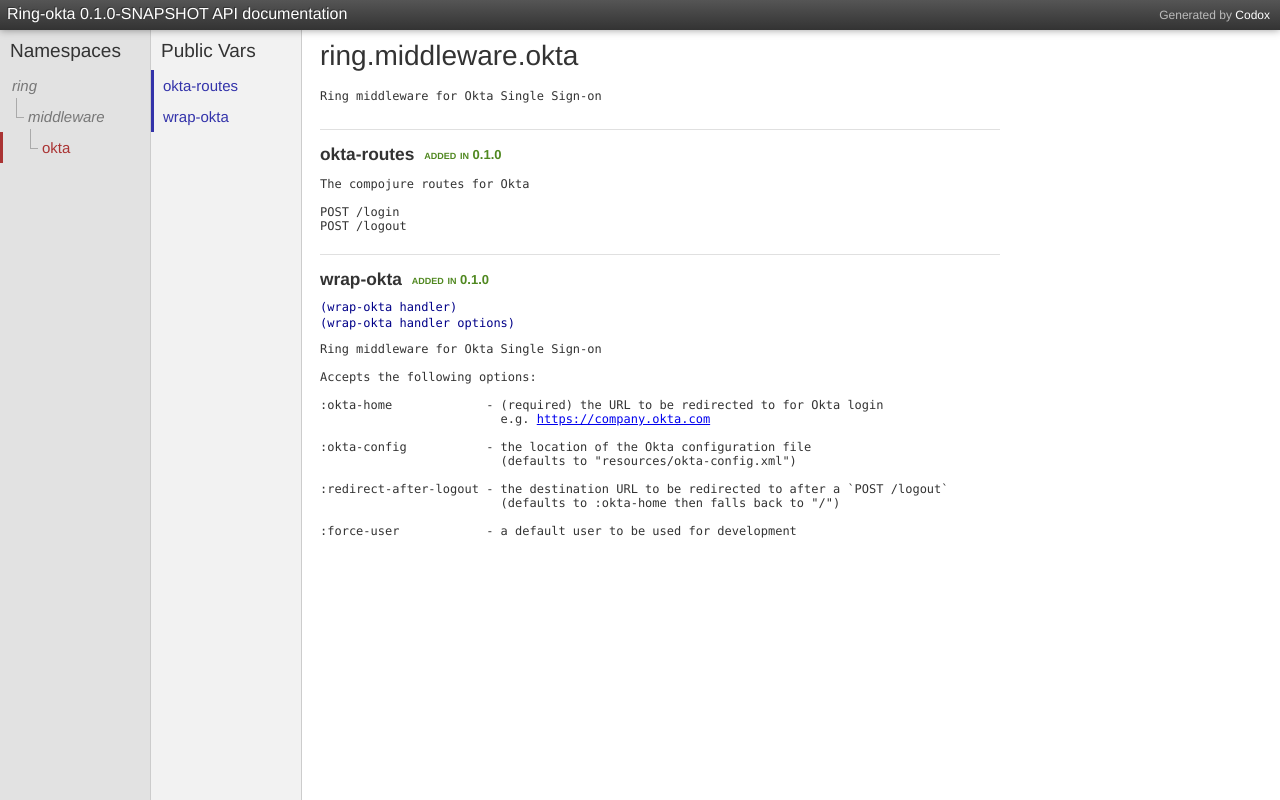
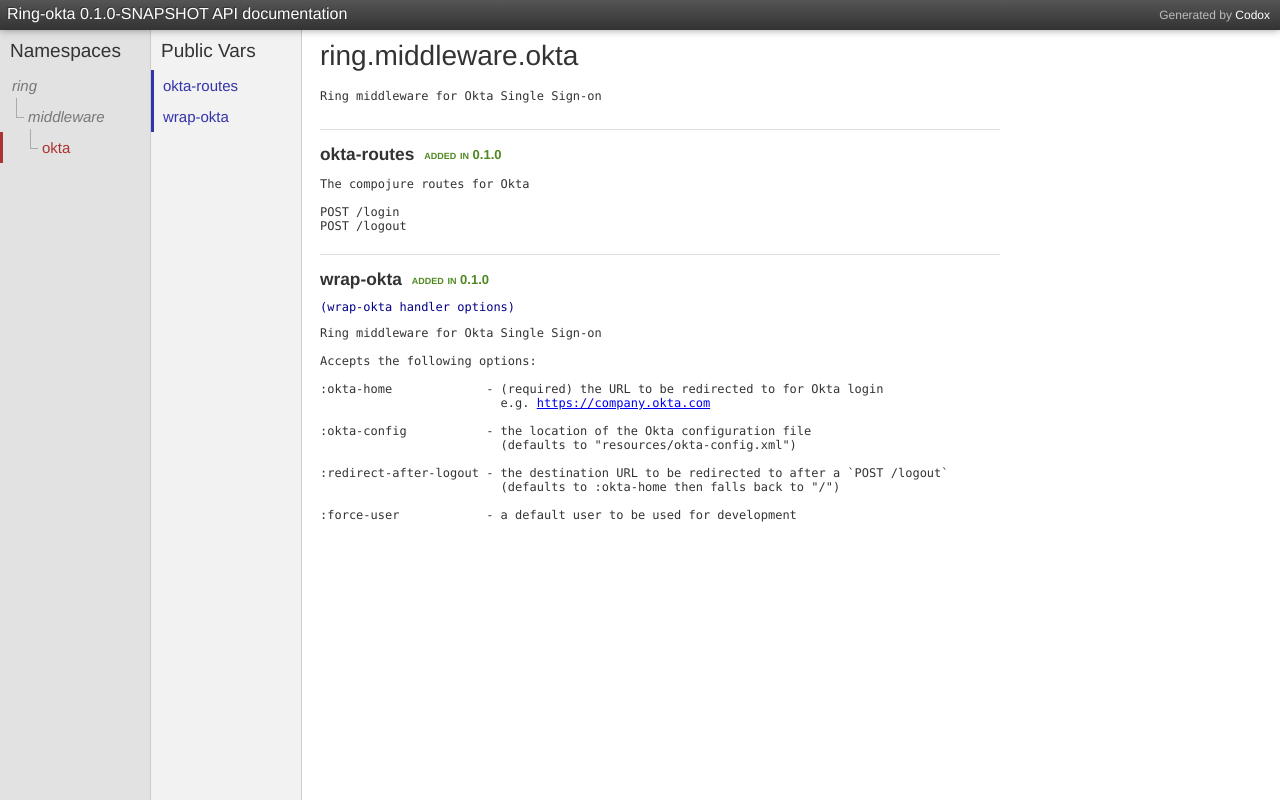
Before and after one commit to Hendrick/ring-okta, a plain HTML site: page doc/ring.middleware.okta.html in a window 1280 px wide. Drawn offline with Linux system fonts and the light colour scheme.

Commit message:
options are a required argument

```diff
--- a/doc/ring.middleware.okta.html
+++ b/doc/ring.middleware.okta.html
@@ -3,7 +3,7 @@
 </pre></div><div class="public anchor" id="var-okta-routes"><h3>okta-routes</h3><h4 class="added">added in 0.1.0</h4><div class="usage"></div><div class="doc"><pre class="plaintext">The compojure routes for Okta
 
 POST /login
-POST /logout</pre></div></div><div class="public anchor" id="var-wrap-okta"><h3>wrap-okta</h3><h4 class="added">added in 0.1.0</h4><div class="usage"><code>(wrap-okta handler)</code><code>(wrap-okta handler options)</code></div><div class="doc"><pre class="plaintext">Ring middleware for Okta Single Sign-on
+POST /logout</pre></div></div><div class="public anchor" id="var-wrap-okta"><h3>wrap-okta</h3><h4 class="added">added in 0.1.0</h4><div class="usage"><code>(wrap-okta handler options)</code></div><div class="doc"><pre class="plaintext">Ring middleware for Okta Single Sign-on
 
 Accepts the following options:
 
```
Also changed, not shown: 2 other files.
